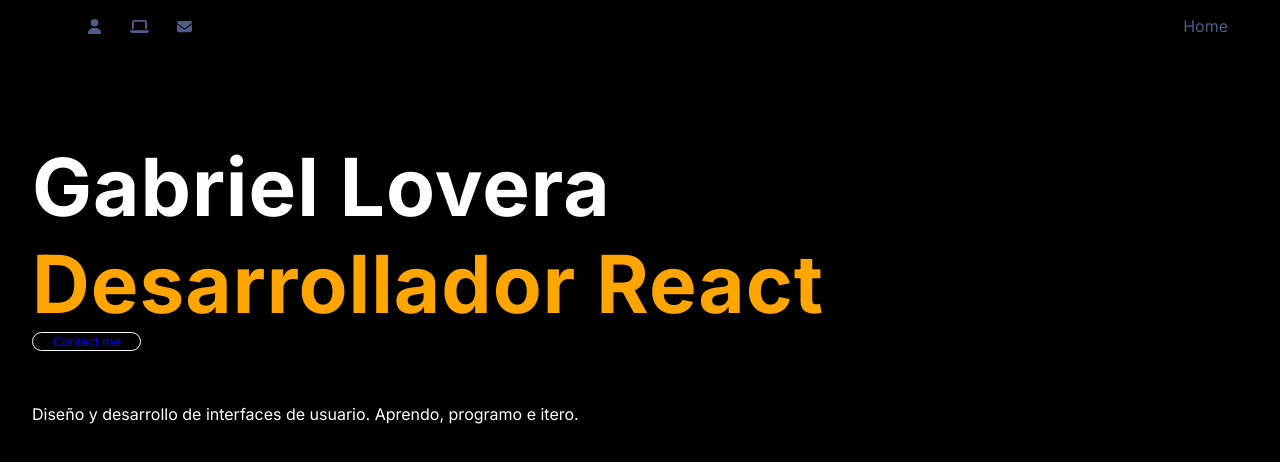
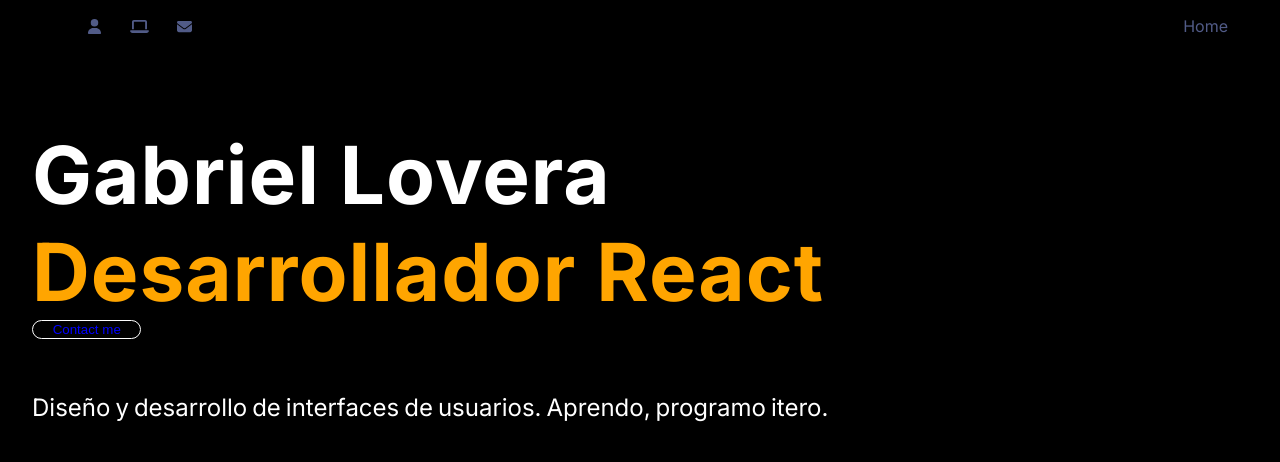
Before and after one commit to loveragabriel/gabriel, a Next.js app: page / in a window 1280 px wide. Shown: the top 462 px of the page. Built offline with nearby package versions, Linux system fonts and the light colour scheme.

Commit message:
agrego animation text description

```diff
--- a/src/app/page.module.css
+++ b/src/app/page.module.css
@@ -14,7 +14,7 @@
 
 /* First */
 .text_name {
-  padding-top: 2rem;
+  padding-top: 1.3rem;
   text-align: start;
   z-index: 1;
   position: relative;
@@ -89,12 +89,136 @@
   }
 }
 
+
+
+/* Description Animation */
+
+.text_description {
+  display: flex;
+  flex-wrap: wrap;
+  font-size: 1rem;
+  opacity: 0; /* Start with the entire text block hidden */
+  animation: fadeIn 1.5s forwards cubic-bezier(0.785, 0.135, 0.15, 0.86);
+  animation-delay: 1s; /* Delay the entire block animation */
+}
+
+.text_description span {
+  margin-right: 5px;
+  transform: translateY(-100%); /* Initially, hide the text elements off-screen above */
+  opacity: 0; /* Initially, hide the text elements */
+}
+
+/* Adjust animation delay for each element */
+.text_1 {
+  animation: slideUp 1s forwards cubic-bezier(0.785, 0.135, 0.15, 0.86);
+  animation-delay: 2s; /* Delay the animation of the first word */
+}
+
+.text_2 {
+  animation: slideUp 1s forwards cubic-bezier(0.785, 0.135, 0.15, 0.86);
+  animation-delay: 2.2s; /* Delay the animation of the second word */
+}
+
+.text_3 {
+  animation: slideUp 1s forwards cubic-bezier(0.785, 0.135, 0.15, 0.86);
+  animation-delay: 2.3s; /* Delay the animation of the third word */
+}
+.text_4 {
+  animation: slideUp 1s forwards cubic-bezier(0.785, 0.135, 0.15, 0.86);
+  animation-delay: 2.4s; /* Delay the animation of the third word */
+}
+.text_5 {
+  animation: slideUp 1s forwards cubic-bezier(0.785, 0.135, 0.15, 0.86);
+  animation-delay: 2.5s; /* Delay the animation of the third word */
+}
+.text_6 {
+  animation: slideUp 1s forwards cubic-bezier(0.785, 0.135, 0.15, 0.86);
+  animation-delay: 2.6s; /* Delay the animation of the third word */
+}
+.text_7 {
+  animation: slideUp 1s forwards cubic-bezier(0.785, 0.135, 0.15, 0.86);
+  animation-delay: 2.7s; /* Delay the animation of the third word */
+}
+.text_8 {
+  animation: slideUp 1s forwards cubic-bezier(0.785, 0.135, 0.15, 0.86);
+  animation-delay: 2.8s; /* Delay the animation of the third word */
+}
+.text_9 {
+  animation: slideUp 1s forwards cubic-bezier(0.785, 0.135, 0.15, 0.86);
+  animation-delay: 2.9s; /* Delay the animation of the third word */
+}
+.text_10 {
+  animation: slideUp 1s forwards cubic-bezier(0.785, 0.135, 0.15, 0.86);
+  animation-delay: 3s; /* Delay the animation of the third word */
+}
+
+/* Add more text elements and adjust their delays as needed */
+
+@keyframes fadeIn {
+  0% {
+    opacity: 0;
+  }
+  100% {
+    opacity: 1;
+  }
+}
+@keyframes slideUp {
+  0% {
+    transform: translateY(80%);
+    opacity: 0;
+  }
+  10% {
+    transform: translateY(70%);
+    opacity: 0.1;
+  }
+  20% {
+    transform: translateY(60%);
+    opacity: 0.2;
+  }
+  30% {
+    transform: translateY(50%);
+    opacity: 0.3;
+  }
+  40% {
+    transform: translateY(40%);
+    opacity: 0.4;
+  }
+  50% {
+    transform: translateY(30%);
+    opacity: 0.5;
+  }
+  60% {
+    transform: translateY(20%);
+    opacity: 0.6;
+  }
+  70% {
+    transform: translateY(10%);
+    opacity: 0.7;
+  }
+  80% {
+    transform: translateY(5%);
+    opacity: 0.8;
+  }
+  90% {
+    transform: translateY(2%);
+    opacity: 0.9;
+  }
+  100% {
+    transform: translateY(0%);
+    opacity: 1;
+  }
+}
+
+
 @media (min-width: 400px) {
   .main_text {
     font-size: 4rem;
   }
   .button_call_to_action{
     width: 45%;
+  }
+  .text_description{
+    font-size: 1.5rem;
   }
 }
 
--- a/src/app/page.tsx
+++ b/src/app/page.tsx
@@ -8,16 +8,44 @@ export default function Home() {
       <h1 className={styles.main_text}>
         <span className={styles.text_name}>Gabriel Lovera</span>
         <span className={styles.text_title}>Desarrollador React
-        <span className={styles.button_call_to_action}>
-        <  HeroButton/>
-        </span>
+          <span className={styles.button_call_to_action}>
+            <  HeroButton />
+          </span>
         </span>
       </h1>
       <section>
-
       </section>
-      <section>
-        Diseño y desarrollo de interfaces de usuario. Aprendo, programo e itero.
+      <section className={styles.text_description}>
+        <span className={styles.text_1}>
+          Diseño
+        </span>
+        <span className={styles.text_2}>
+          y
+        </span>
+        <span className={styles.text_3}>
+          desarrollo
+        </span>
+        <span className={styles.text_4}>
+          de
+        </span>
+        <span className={styles.text_5}>
+          interfaces
+        </span>
+        <span className={styles.text_6}>
+          de
+        </span>
+        <span className={styles.text_7}>
+          usuarios.
+        </span>
+        <span className={styles.text_8}>
+          Aprendo,
+        </span>
+        <span className={styles.text_9}>
+          programo
+        </span>
+        <span className={styles.text_10}>
+          itero.
+        </span>
       </section>
     </main>
   )
```
